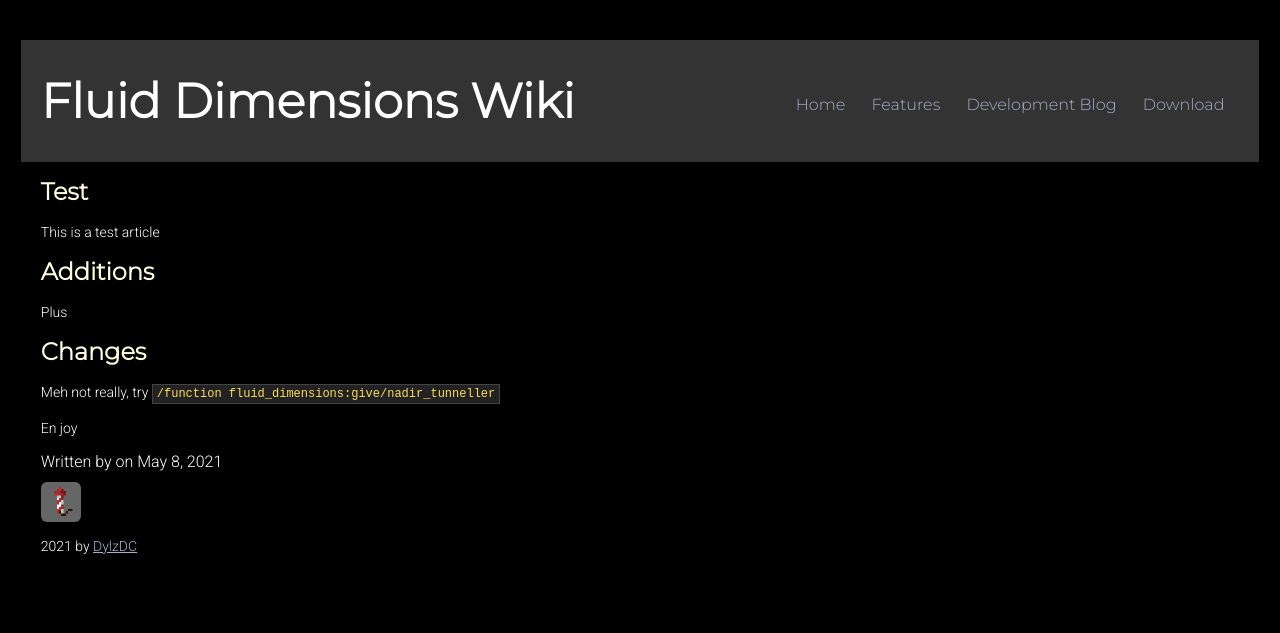
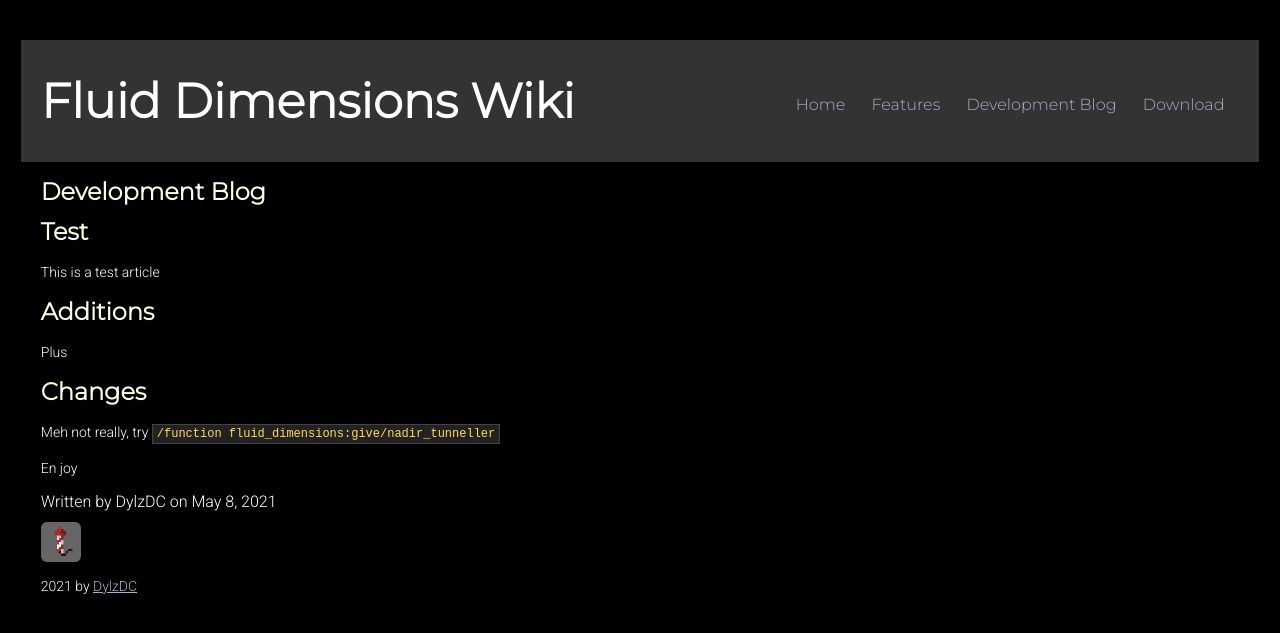
Before and after one commit to fludim/docs, a Jekyll site: the page built from _posts/2021-05-08-test.md, in a window 1280 px wide. Shown: the top 633 px of the page. Built offline with Jekyll 4.4.1, drawn with Linux system fonts in a browser that asks for light colours.

Commit message:
test post fix

```diff
--- a/_layouts/post.html
+++ b/_layouts/post.html
@@ -2,7 +2,8 @@
 layout: default
 ---
 <article class="post">
-  <h1>{{ page.title }}</h1>
+  <h1>Development Blog</h1>
+  <h2>{{ page.title }}</h2>
   <div class="entry">
     {{ content }}
   </div>
--- a/_posts/2021-05-08-test.md
+++ b/_posts/2021-05-08-test.md
@@ -1,6 +1,7 @@
 ---
 layout: post
 title: Test
+author: DylzDC
 ---
 
 This is a test article
```
